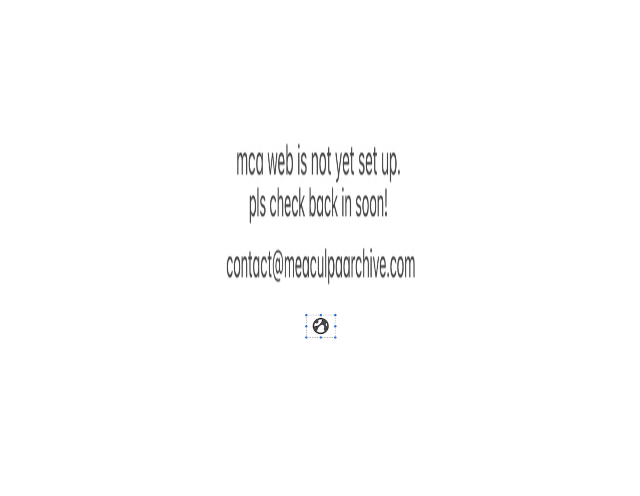
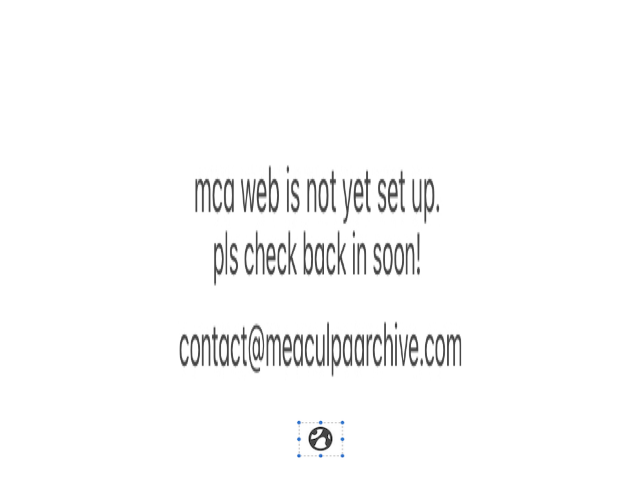
Before and after one commit to badeinselsex/mcaweb1, a plain HTML site: page index.html in a window 1280 px wide. Shown: the whole page, without its empty margins (319-959 px from the left). Drawn offline with Linux system fonts and the light colour scheme.

Commit message:
Add files via upload

```diff
--- a/index.html
+++ b/index.html
@@ -5,19 +5,19 @@
     <title>Mea Culpa Archive</title>
     <style>
       .temp_v1 {
-        width: 200px;
-        height: 200px;
+        width: 300px;
+        height: 300px;
         display: block;
         margin-left: auto;
         margin-right: auto;
         margin-top: 100px;
       }
       .temp_v1_logo {
-        width: 40px;
+        width: 60px;
         display: block;
         margin-left: auto;
         margin-right: auto;
-        margin-top: 10px;
+        margin-top: 15px;
       }
     </style>
   </head>
```
